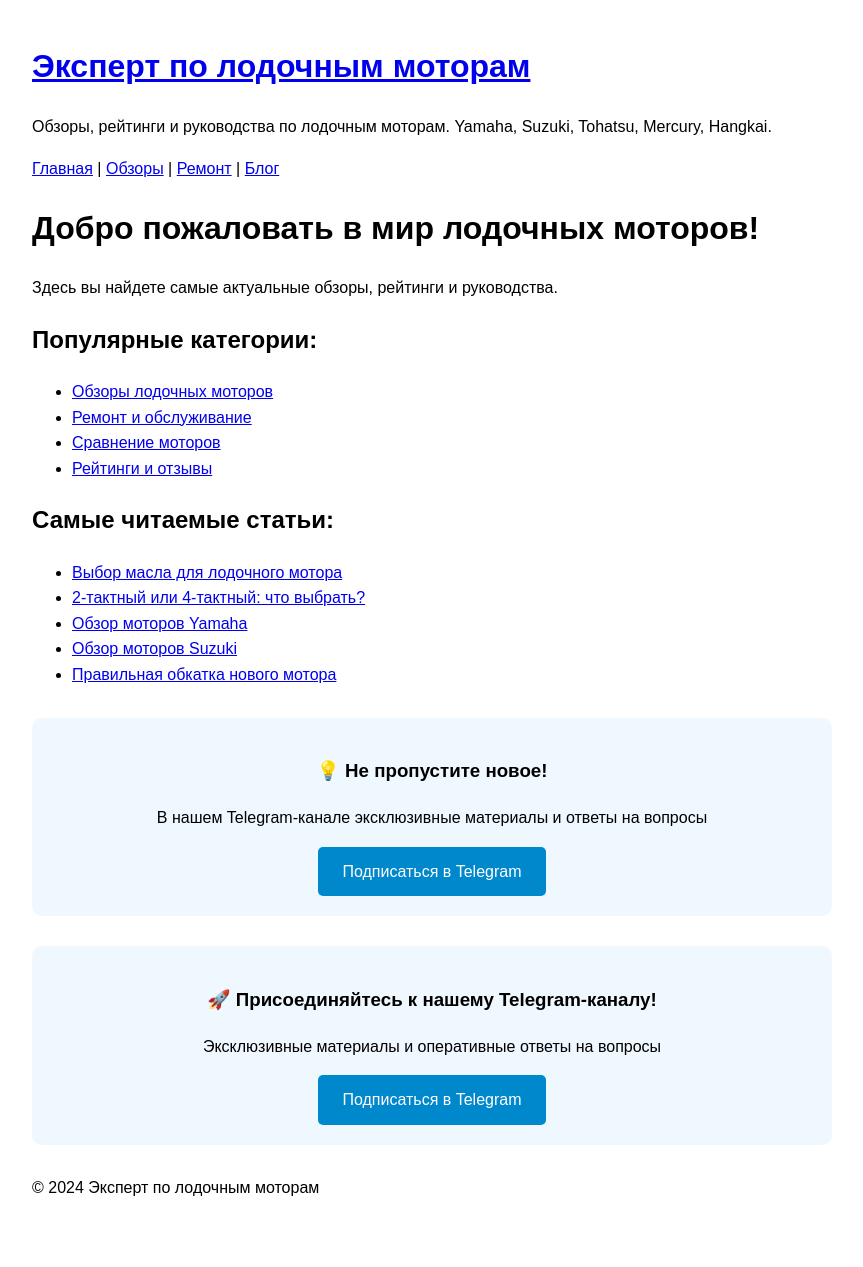
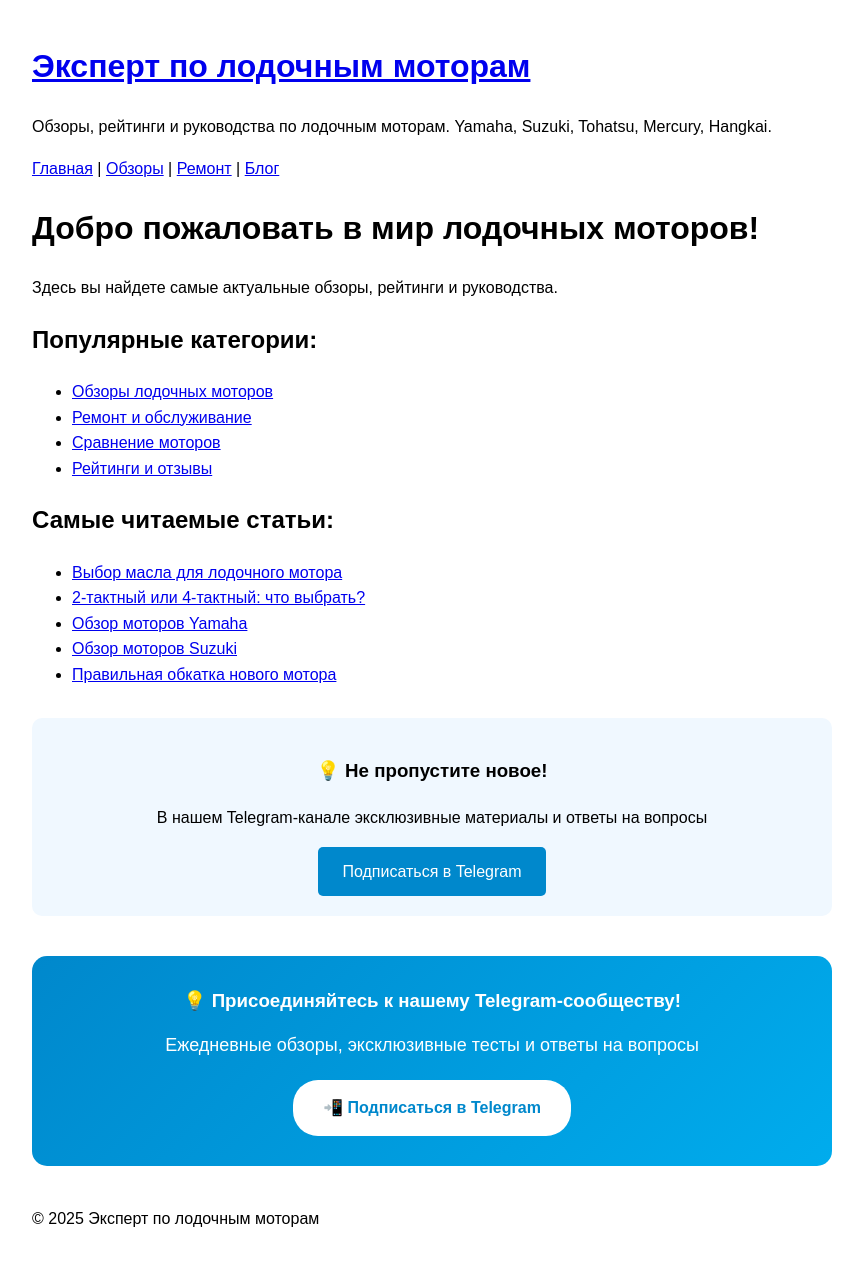
Before and after one commit to lodochnye-motory/lodochnye-motory.github.io, a Jekyll site: the page built from index.md, in a window 1280 px wide. Shown: the whole page, without its empty margins (208-1071 px from the left). Built offline with Jekyll 4.4.1, drawn with Linux system fonts in a browser that asks for light colours; before the commit the page ends 1236 px from its top, so only the background shows below that.

Commit message:
Update default.html

```diff
--- a/_layouts/default.html
+++ b/_layouts/default.html
@@ -27,13 +27,13 @@
         {{ content }}
     </main>
 
-    <footer>
-        <div class="cta-block">
-            <h3>🚀 Присоединяйтесь к нашему Telegram-каналу!</h3>
-            <p>Эксклюзивные материалы и оперативные ответы на вопросы</p>
-            <a href="https://t.me/ВАШ_КАНАЛ" class="cta-button">Подписаться в Telegram</a>
-        </div>
-        <p>&copy; 2024 {{ site.title }}</p>
-    </footer>
-</body>
-</html>
+   <footer>
+    <div class="telegram-widget" style="background: linear-gradient(135deg, #0088cc, #00aced); color: white; padding: 30px; border-radius: 15px; text-align: center; margin: 40px 0;">
+        <h3 style="margin: 0 0 15px 0;">💡 Присоединяйтесь к нашему Telegram-сообществу!</h3>
+        <p style="margin: 0 0 20px 0; font-size: 18px;">Ежедневные обзоры, эксклюзивные тесты и ответы на вопросы</p>
+        <a href="https://t.me/+sM-I_3xdgHAxMDIy" style="background: white; color: #0088cc; padding: 15px 30px; text-decoration: none; border-radius: 25px; font-weight: bold; display: inline-block; font-size: 16px;">
+            📲 Подписаться в Telegram
+        </a>
+    </div>
+    <p>&copy; 2025 {{ site.title }}</p>
+</footer>
```
